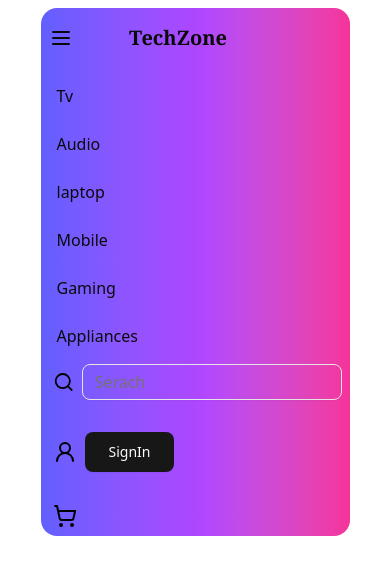
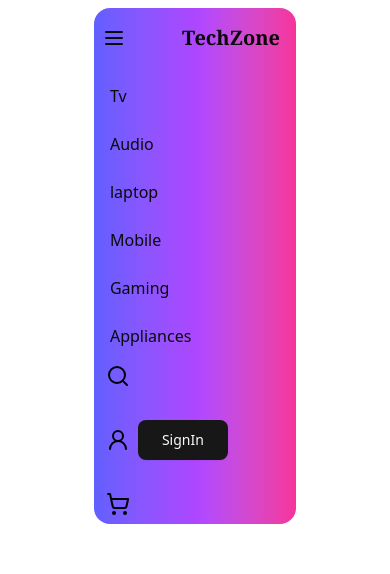
Before and after one commit to mrejo11/Ecommerce-Store, a Next.js app: page / in a window 390 px wide. Both pictures are taken after a click on the element 113 px from the left and 38 px from the top of the page. Shown: the top 574 px of the page. Built offline with nearby package versions, Linux system fonts and the light colour scheme.

Commit message:
fixSearchBar

```diff
--- a/src/app/components/NavbarItems.tsx
+++ b/src/app/components/NavbarItems.tsx
@@ -1,20 +1,39 @@
 "use client";
 import Link from "next/link";
-import { Search, UserRound, ShoppingCart, Menu } from "lucide-react";
+import { Search, UserRound, ShoppingCart, Menu,X } from "lucide-react";
 import { Input } from "@/components/ui/input";
 import {motion} from "framer-motion"
-import { useState } from "react";
+import { useEffect, useRef, useState } from "react";
 import { Button } from "@/components/ui/button";
 
 export default function NavbarItems() {
   const [isOpen, setIsOpen] = useState(false);
-
+  const [isSearchActive, setIsSearchActive] = useState(false);
+  const searchRef=useRef<HTMLDivElement | null>(null) //mraga baraye input
   const handleLinkClick = () => {
     if (window.innerWidth < 768) {
       // فقط در موبایل (عرض کمتر از 768px)
       setIsOpen(false);
     }
   };
+
+  const handleSearchClick=()=>{
+    setIsSearchActive(!isSearchActive)
+  }
+
+  useEffect(()=>{
+function handleClickOutside(event:MouseEvent){
+  if(searchRef.current && !searchRef.current.contains(event.target as Node)&&isSearchActive){
+    setIsSearchActive(false)
+  }
+}
+
+  document.addEventListener("mousedown",handleClickOutside)
+
+return()=>{
+  document.removeEventListener("mousedown",handleClickOutside)
+}
+  },[isSearchActive])
 
   return (
     <>
@@ -97,15 +116,22 @@ export default function NavbarItems() {
             >
               Appliances
             </Link>
-            <div className="flex flex-col md:flex-row gap-8 md:items-center md:gap-4 ml-1 md:ml-8 cursor-pointer">
-              <div className="flex items-center ">
-                <Search color="#000" />
-                {isOpen ? (
-                  <Input width="100%" placeholder="Serach" className="ml-2" />
-                ) : (
-                  ""
+            <div className="flex flex-col md:flex-row gap-8 md:items-center md:gap-4 ml-1 md:ml-8 cursor-pointer relative">
+                <div className="flex items-center">
+                  <button onClick={handleSearchClick}>
+                    {isSearchActive ? <X color="#000" /> : <Search color="#000" />}
+                  </button>
+                </div>
+
+               {isSearchActive && (
+                <div ref={searchRef}>
+                  <Input
+                    autoFocus
+                    placeholder="Search..."
+                    className="absolute top-10 left-0 w-40 md:w-64 border border-gray-300 p-2 rounded-md shadow-md bg-white"
+                  />
+                  </div>
                 )}
-              </div>
 
               <div className="flex items-center md:hidden">
                 <UserRound color="#000" />
```
